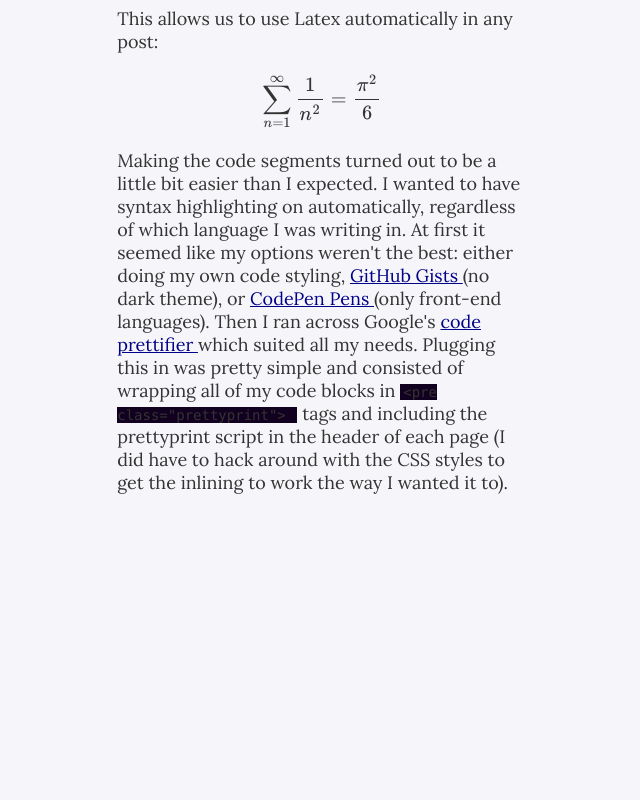
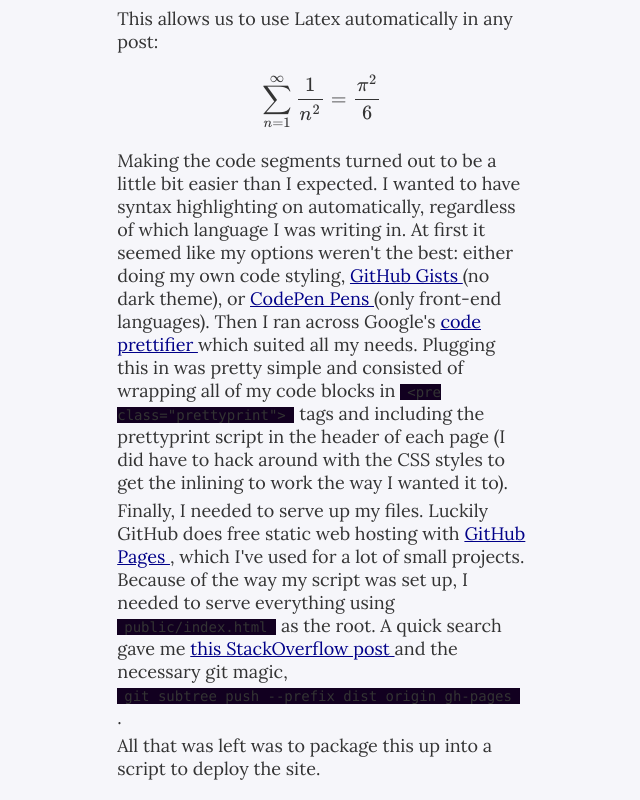
Before and after one commit to macmccann/blog, a plain HTML site: page public/12-09-18-pilot.html in a window 1280 px wide. Shown: the part 2051-2851 px from the top of the page, without its empty margins (318-958 px from the left). Before the commit the page ends 2565 px from the top, so only its background shows below. Drawn offline with nearby package versions, Linux system fonts and the light colour scheme; some packages are replaced by stand-ins of ours.

Commit message:
Automatic deployment commit

```diff
--- a/public/12-09-18-pilot.html
+++ b/public/12-09-18-pilot.html
@@ -171,6 +171,29 @@ for latex in latexes:
      </code>
      tags and including the prettyprint script in the header of each page (I did have to hack around with the CSS styles to get the inlining to work the way I wanted it to).
     </p>
+    <p>
+     Finally, I needed to serve up my files. Luckily GitHub does free static web hosting with
+     <a href="https://pages.github.com/">
+      GitHub Pages
+     </a>
+     , which I've used for a lot of small projects. Because of the way my script was set up, I needed to serve everything using
+     <code class="prettyprint">
+      public/index.html
+     </code>
+     as the root. A quick search gave me
+     <a href="https://stackoverflow.com/questions/36782467/set-subdirectory-as-website-root-on-github-pages">
+      this StackOverflow post
+     </a>
+     and the necessary git magic,
+     <br/>
+     <code class="prettyprint" style="padding-right: 8px">
+      git subtree push --prefix dist origin gh-pages
+     </code>
+     .
+    </p>
+    <p>
+     All that was left was to package this up into a script to deploy the site.
+    </p>
    </div>
   </div>
  </body>
--- a/public/static/css/index.css
+++ b/public/static/css/index.css
@@ -97,11 +97,6 @@ code {
     font-family: 'IBM Plex Mono', 'Menlo', 'DejaVu Sans Mono', 'Bitstream Vera Sans Mono', Courier, monospace;
     font-size: 14px;
     margin-right: 5px;
-    padding-right: 3px;
-    padding-left: 3px;
+    padding-left: 7px;
     background-color: #120020 !important;
 }
-
-code > span.pln:last-child {
-    font-size: 0px;
-}
```
